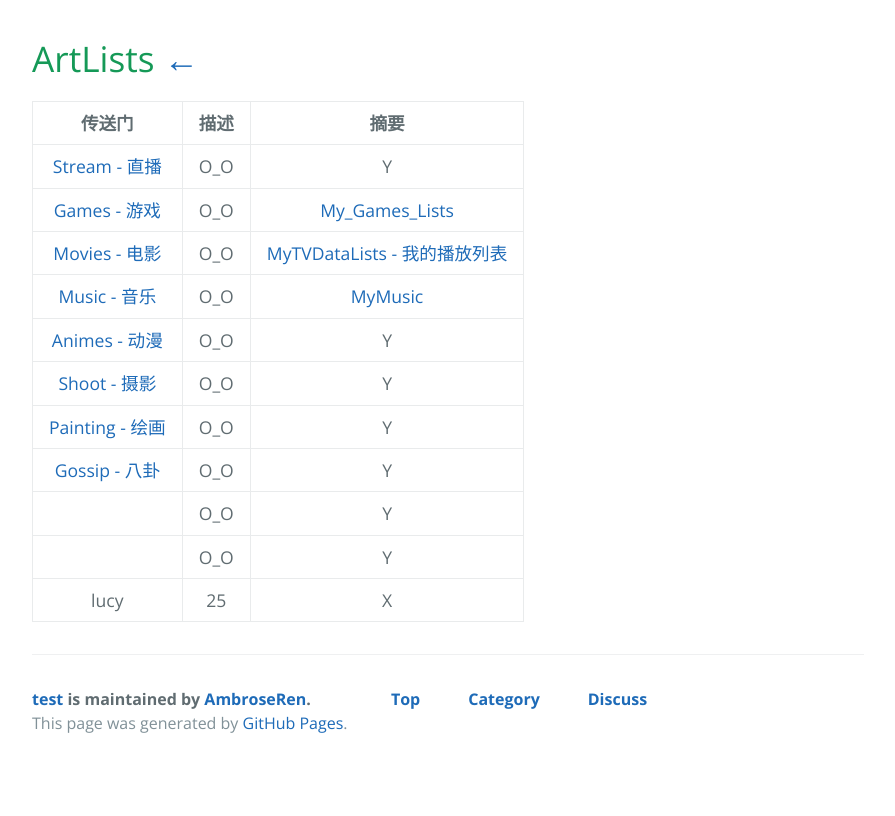
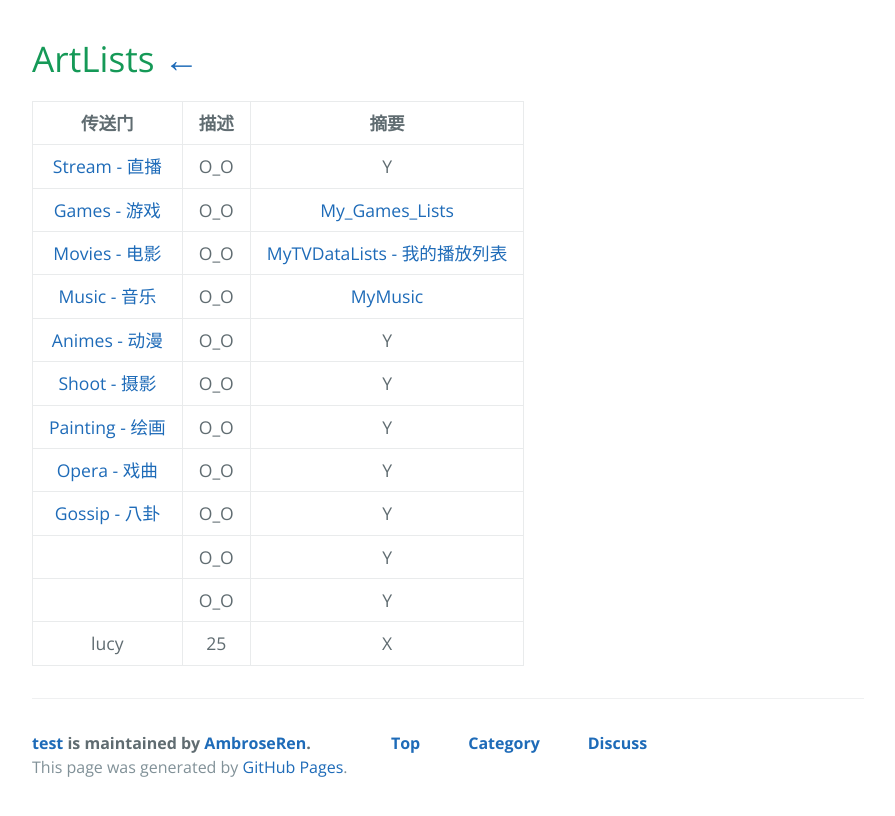
Before and after one commit to AmbroseRen/test, a Jekyll site: the page built from Art/index.md, in a window 1280 px wide. Shown: the top 816 px of the page, without its empty margins (192-1087 px from the left). Built offline with Jekyll 4.4.1, drawn with Linux system fonts in a browser that asks for light colours; our own code applies the rules of GitHub Pages for plain Markdown files; the repository's description, which GitHub fills in, is left out.

Commit message:
Update index.md

```diff
--- a/Art/index.md
+++ b/Art/index.md
@@ -9,6 +9,7 @@
 | [Animes - 动漫](Animes/index.md) | O_O | Y |
 | [Shoot - 摄影](Shoot/index.md) | O_O | Y |
 | [Painting - 绘画](Painting/index.md) | O_O | Y |
+| [Opera - 戏曲](Opera/index.md) | O_O | Y |
 | [Gossip - 八卦](Gossip/index.md) | O_O | Y |
 | []() | O_O | Y |
 | []() | O_O | Y |
```
